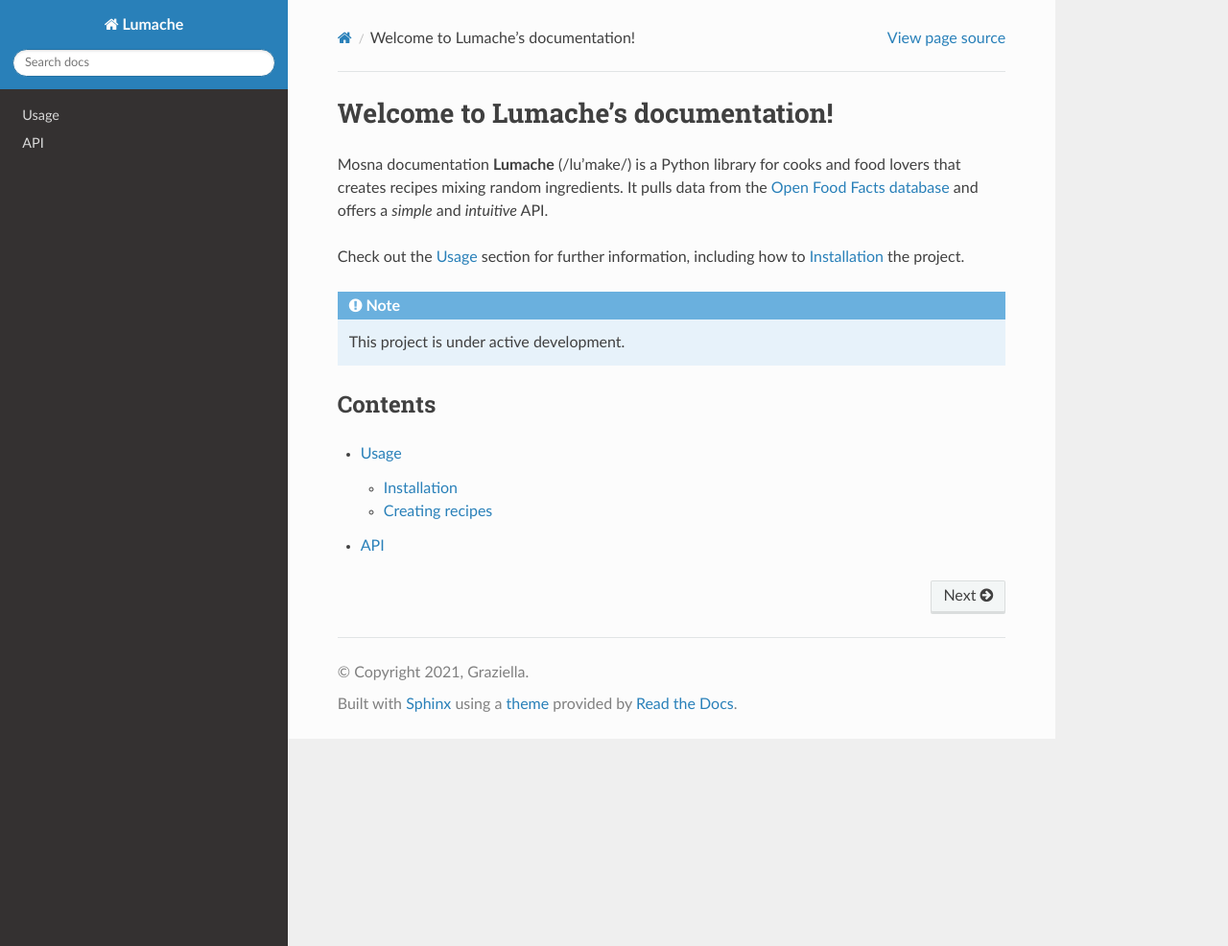
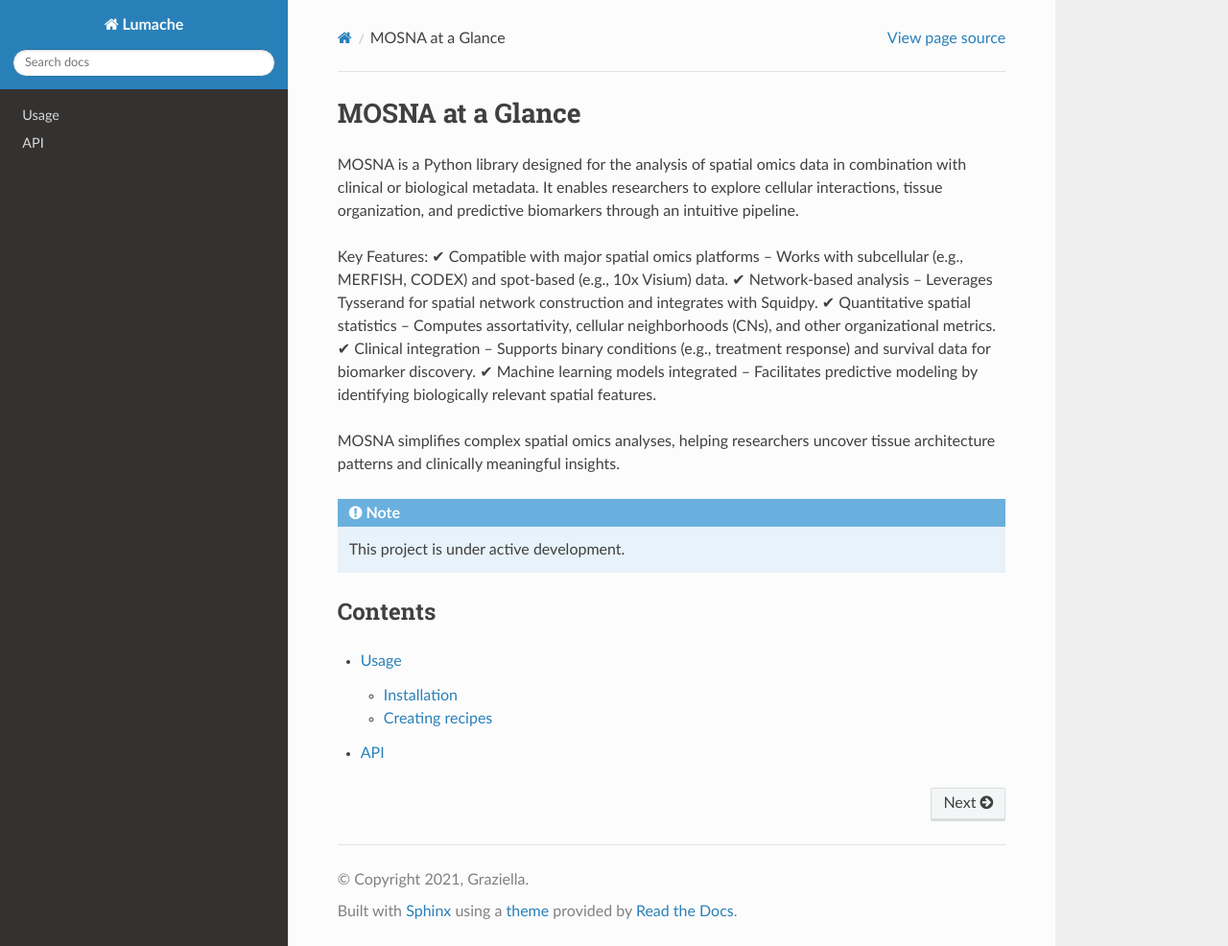
Before and after one commit to Bram-Simon/mosna_documentation, a Sphinx documentation site: the page built from docs/source/index.rst, in a window 1280 px wide and 986 px high. Shown: the whole window at 96% size. Built offline with Sphinx 7.4.7 and the Read the Docs theme 3.1.0, drawn with Linux system fonts in a browser that asks for light colours.

Commit message:
Update index.rst

```diff
--- a/docs/source/index.rst
+++ b/docs/source/index.rst
@@ -1,13 +1,20 @@
-Welcome to Lumache's documentation!
+MOSNA at a Glance
 ===================================
-Mosna documentation
-**Lumache** (/lu'make/) is a Python library for cooks and food lovers
-that creates recipes mixing random ingredients.
-It pulls data from the `Open Food Facts database <https://world.openfoodfacts.org/>`_
-and offers a *simple* and *intuitive* API.
+MOSNA is a Python library designed for the analysis of spatial omics data in combination with clinical or biological metadata. It enables researchers to explore cellular interactions, tissue organization, and predictive biomarkers through an intuitive pipeline.
 
-Check out the :doc:`usage` section for further information, including
-how to :ref:`installation` the project.
+Key Features:
+✔ Compatible with major spatial omics platforms – Works with subcellular (e.g., MERFISH, CODEX) and spot-based (e.g., 10x Visium) data.
+✔ Network-based analysis – Leverages Tysserand for spatial network construction and integrates with Squidpy.
+✔ Quantitative spatial statistics – Computes assortativity, cellular neighborhoods (CNs), and other organizational metrics.
+✔ Clinical integration – Supports binary conditions (e.g., treatment response) and survival data for biomarker discovery.
+✔ Machine learning models integrated – Facilitates predictive modeling by identifying biologically relevant spatial features.
+
+MOSNA simplifies complex spatial omics analyses, helping researchers uncover tissue architecture patterns and clinically meaningful insights.
+
+
+
+
+
 
 .. note::
 
```
